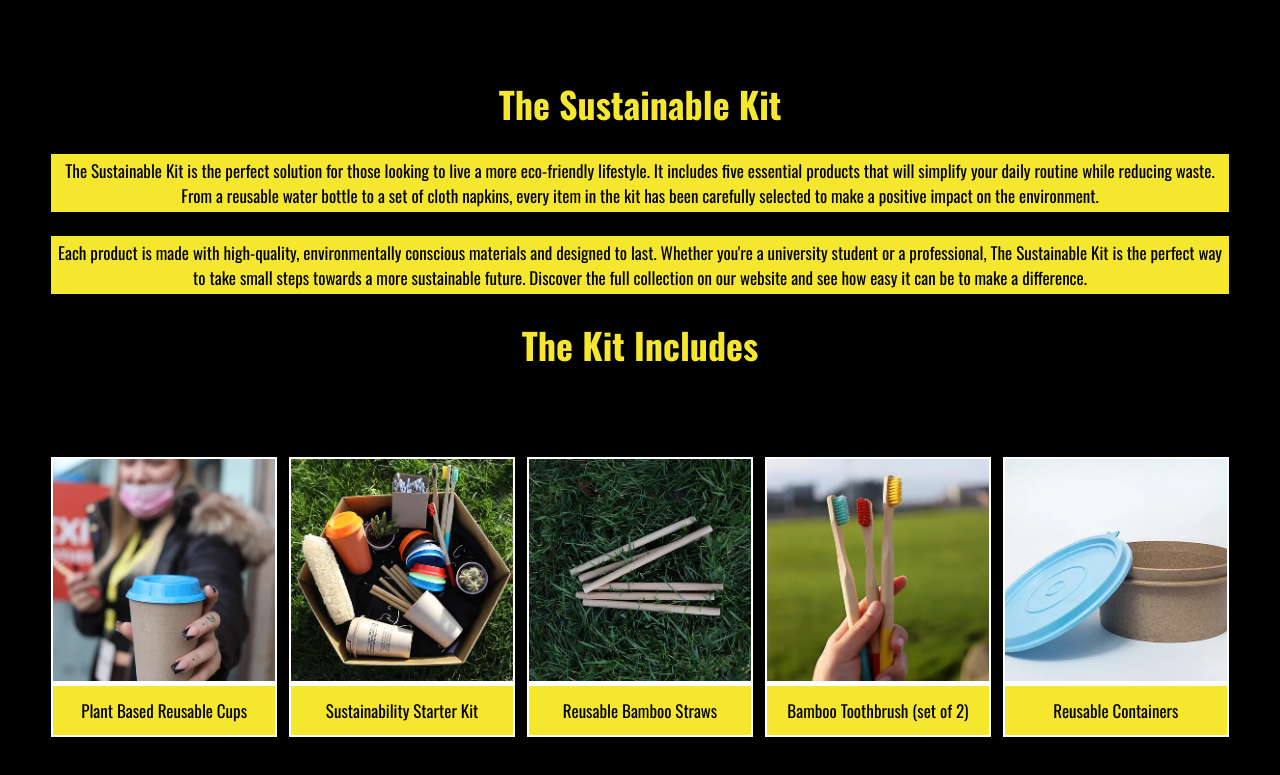
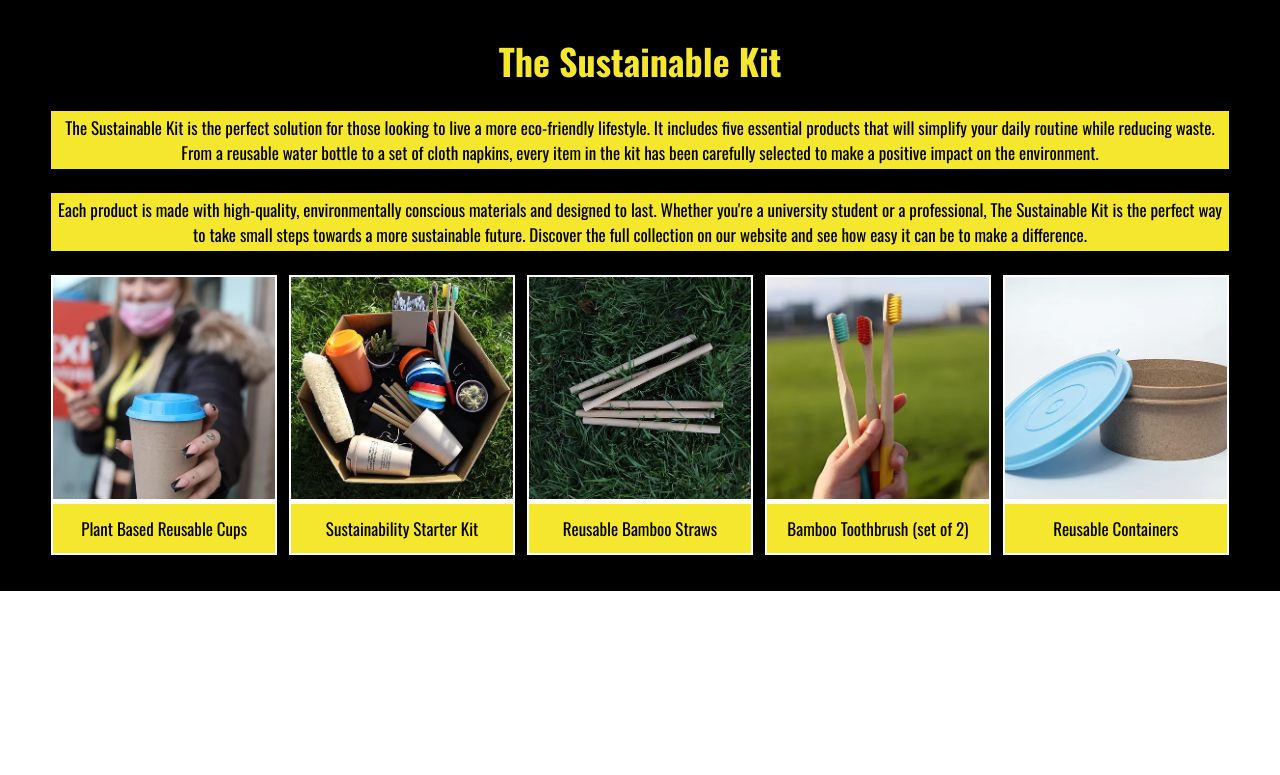
Before and after one commit to shivam003a/sustainable, a React (Create React App) app: page / in a window 1280 px wide. Shown: the part 802-1577 px from the top of the page. Built offline with nearby package versions, Linux system fonts and the light colour scheme.

Commit message:
9 commit

```diff
--- a/src/App.css
+++ b/src/App.css
@@ -137,7 +137,7 @@
 /* for the products Page */
 .products {
   width: 100%;
-  height: 110vh;
+  /* height: 110vh; */
   display: flex;
   flex-direction: column;
   align-items: center;
@@ -150,8 +150,6 @@
 }
 
 .products h1 {
-  /* position: absolute; */
-  /* top: 36px; */
   font-size: 36px;
   color: #f5e72e;
 }
@@ -182,8 +180,8 @@
 .product-ind {
   background-color: white;
   padding: 2px;
-  /* transform: translateX(-100vw);
-  transition: transform 0.5s linear; */
+  transform: translateX(-100vw);
+  transition: transform 0.5s linear;
 }
 
 .product-ind p {
--- a/src/components/Products.js
+++ b/src/components/Products.js
@@ -7,28 +7,23 @@ import p5 from '../assets/p5.webp';
 
 
 const Products = () => {
-    const container = document.querySelectorAll('.product-ind')
-    const [boxTop, setBoxTop] = useState(false);
+    const [isVisible, setIsVisible] = useState(false);
 
-    const handleAnimate = () => {
-        const toggleBottom = window.innerHeight / 5 * 3;
+    useEffect(() => {
+        const handleScroll = () => {
+            const element = document.querySelectorAll(".product-ind");
 
-        container.forEach((cont) => {
-            const boxTop = cont.getBoundingClientRect().top;
-            setBoxTop(boxTop);
+            element.forEach((e) => {
+                const rect = e.getBoundingClientRect();
+                const viewportHeight = window.innerHeight /5 *4;
+                setIsVisible(rect.top < viewportHeight);
+                console.log(rect.top < viewportHeight)
+            })
+        };
 
-            if (boxTop < toggleBottom) {
-                // cont.classList.add('animate');
-                setBoxTop(true);
-            }
-        })
-
-    }
-    useEffect(() => {
-        window.addEventListener("scroll", handleAnimate)
-
-        return () => { window.removeEventListener("scroll", handleAnimate) }
-    }, [boxTop])
+        window.addEventListener("scroll", handleScroll);
+        return () => window.removeEventListener("scroll", handleScroll);
+    }, []);
 
     return (
         <>
@@ -36,25 +31,24 @@ const Products = () => {
                 <h1>The Sustainable Kit</h1>
                 <p>The Sustainable Kit is the perfect solution for those looking to live a more eco-friendly lifestyle. It includes five essential products that will simplify your daily routine while reducing waste. From a reusable water bottle to a set of cloth napkins, every item in the kit has been carefully selected to make a positive impact on the environment.</p>
                 <p>Each product is made with high-quality, environmentally conscious materials and designed to last. Whether you're a university student or a professional, The Sustainable Kit is the perfect way to take small steps towards a more sustainable future. Discover the full collection on our website and see how easy it can be to make a difference.</p>
-                <h1>The Kit Includes</h1>
                 <div className="product-item">
-                    <div className="product-ind p1">
+                    <div className={isVisible ? "product-ind p1 animate" : "product-ind p1"}>
                         <img src={p1} alt="img-1" />
                         <p>Plant Based Reusable Cups</p>
                     </div>
-                    <div className="product-ind p2">
+                    <div className={isVisible ? "product-ind p2 animate" : "product-ind p2"}>
                         <img src={p2} alt="img-2" />
                         <p>Sustainability Starter Kit</p>
                     </div>
-                    <div className="product-ind p3">
+                    <div className={isVisible ? "product-ind p3 animate" : "product-ind p3"}>
                         <img src={p3} alt="img-3" />
                         <p>Reusable Bamboo Straws</p>
                     </div>
-                    <div className="product-ind p4">
+                    <div className={isVisible ? "product-ind p4 animate" : "product-ind p4"}>
                         <img src={p4} alt="img-4" />
                         <p>Bamboo Toothbrush (set of 2)</p>
                     </div>
-                    <div className="product-ind p5">
+                    <div className={isVisible ? "product-ind p5 animate" : "product-ind p5"}>
                         <img src={p5} alt="img-5" />
                         <p>Reusable Containers</p>
                     </div>
--- a/src/components/Why.js
+++ b/src/components/Why.js
@@ -2,8 +2,8 @@ import { useEffect } from "react";
 
 const Why = ()=>{
 
-    const text = document.querySelectorAll('.txt')
     const handleTextAnimate = ()=>{
+        const text = document.querySelectorAll('.txt')
         const toggle = window.innerHeight /5 *4;
 
         text.forEach((cont)=>{
```
